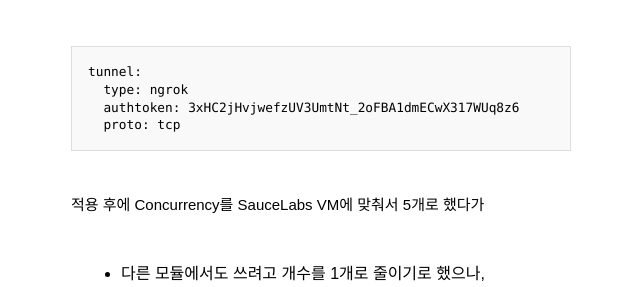
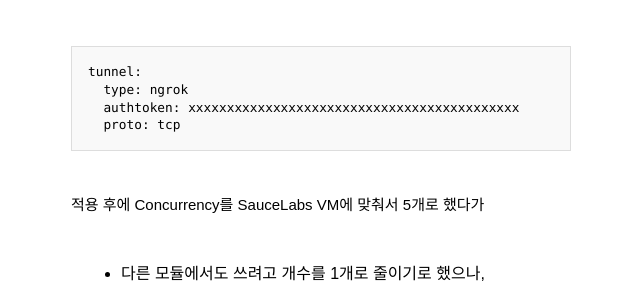
Before and after one commit to kyungw00k/kyungw00k.github.io, a Jekyll site: the page built from _posts/2016-09-05-SauceLabs로-cross-browser-test-하기.md, in a window 1280 px wide and 900 px high, scrolled down 10307 px. Shown: the part 196-483 px from the top of the window, without its empty margins (319-959 px from the left). Built offline with Jekyll 4.4.1, drawn with Linux system fonts in a browser that asks for light colours; emoji names are drawn with the system emoji font; some web fonts are replaced; comment, search, counter and statistics services are not loaded; some of the changed text lies outside the part shown.

````diff
--- a/_posts/2016-09-05-SauceLabs로-cross-browser-test-하기.md
+++ b/_posts/2016-09-05-SauceLabs로-cross-browser-test-하기.md
@@ -188,7 +188,7 @@ sauce_key: 550e8400-e29b-41d4-a716-446655440000
 ```
 tunnel:
   type: ngrok
-  authtoken: 3xHC2jHvjwefzUV3UmtNt_2oFBA1dmECwX317WUq8z6
+  authtoken: xxxxxxxxxxxxxxxxxxxxxxxxxxxxxxxxxxxxxxxxxxx
   proto: tcp
 ```
 
````
Also changed, not shown: other parts of _posts/2016-09-05-SauceLabs로-cross-browser-test-하기.md (+1 -1 lines).
